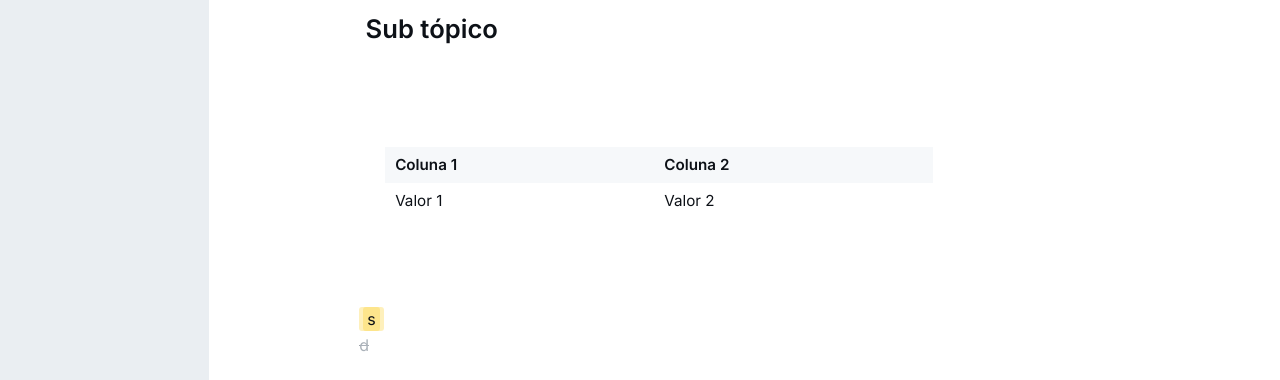
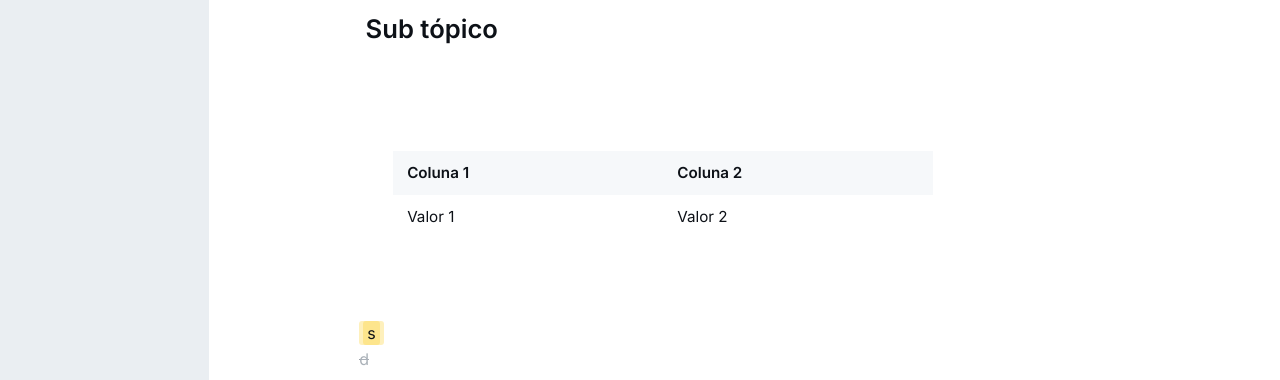
Before and after one commit to NathanDReis/stone, a website built with Vite: page index.html in a window 1280 px wide. Shown: the part 420-800 px from the top of the page. Built offline with nearby package versions, Linux system fonts and the light colour scheme.

Commit message:
feat(Editor): tabela

```diff
--- a/src/css/component.css
+++ b/src/css/component.css
@@ -304,35 +304,61 @@
 }
 
 .cm-md-table-container {
-  display: flex;
-  flex-direction: column;
-  gap: 6px;
-  width: 100%;
+  display: block;
+  max-width: 100% !important;
+  width: 100% !important;
   padding: 12px 0;
   overflow: hidden;
+  box-sizing: border-box;
 }
 
 .cm-md-table-main-wrap {
-  display: flex;
-  align-items: stretch;
+  display: grid;
+  grid-template-columns: minmax(0, 1fr) auto;
   gap: 6px;
-  width: 100%;
+  max-width: 100% !important;
+  width: 100% !important;
+  overflow: hidden;
+  box-sizing: border-box;
 }
 
 .cm-md-table-wrap {
   padding: 4px 0;
   cursor: pointer;
   overflow-x: auto;
-  flex: 1;
   min-width: 0;
+  max-width: 100%;
+  box-sizing: border-box;
+  scrollbar-width: thin;
+  scrollbar-color: var(--text-primary) var(--bg-tertiary);
+}
+
+.cm-md-table-wrap::-webkit-scrollbar {
+  height: 6px;
+}
+
+.cm-md-table-wrap::-webkit-scrollbar-track {
+  background: var(--bg-tertiary);
+  border-radius: 10px;
+}
+
+.cm-md-table-wrap::-webkit-scrollbar-thumb {
+  background: var(--text-primary);
+  border-radius: 10px;
+}
+
+.cm-md-table-wrap::-webkit-scrollbar-thumb:hover {
+  background: var(--bg-tertiary);
 }
 
 .cm-md-table {
-  width: 100%;
+  width: max-content;
+  min-width: 100%;
   border-collapse: collapse;
   background: rgba(255, 255, 255, 0.02);
   border-radius: 6px;
   table-layout: auto;
+  margin: 0;
 }
 
 .cm-md-table-remove-row td {
@@ -342,15 +368,15 @@
 
 .cm-md-table-remove-cell {
   padding: 4px !important;
-  width: 24px;
+  width: 32px;
 }
 
 .cm-md-table-remove-btn {
   display: flex;
   align-items: center;
   justify-content: center;
-  width: 20px;
-  height: 20px;
+  width: 24px;
+  height: 24px;
   background: transparent;
   border: none;
   border-radius: 4px;
@@ -372,8 +398,8 @@
 }
 
 .cm-md-table-remove-btn svg {
-  width: 14px !important;
-  height: 14px !important;
+  width: 18px !important;
+  height: 18px !important;
 }
 
 .cm-md-table-add-btn {
@@ -416,6 +442,13 @@
   width: 100%;
 }
 
+.cm-md-table-cell {
+  padding: 10px 14px !important;
+  border: 1px solid var(--border-muted);
+  white-space: nowrap;
+  min-width: 80px;
+}
+
 .cm-md-table-cell:focus {
   outline: 2px solid var(--accent);
   outline-offset: -2px;
```
Also changed, not shown: src/lib/widgets/TableWidget.js.
